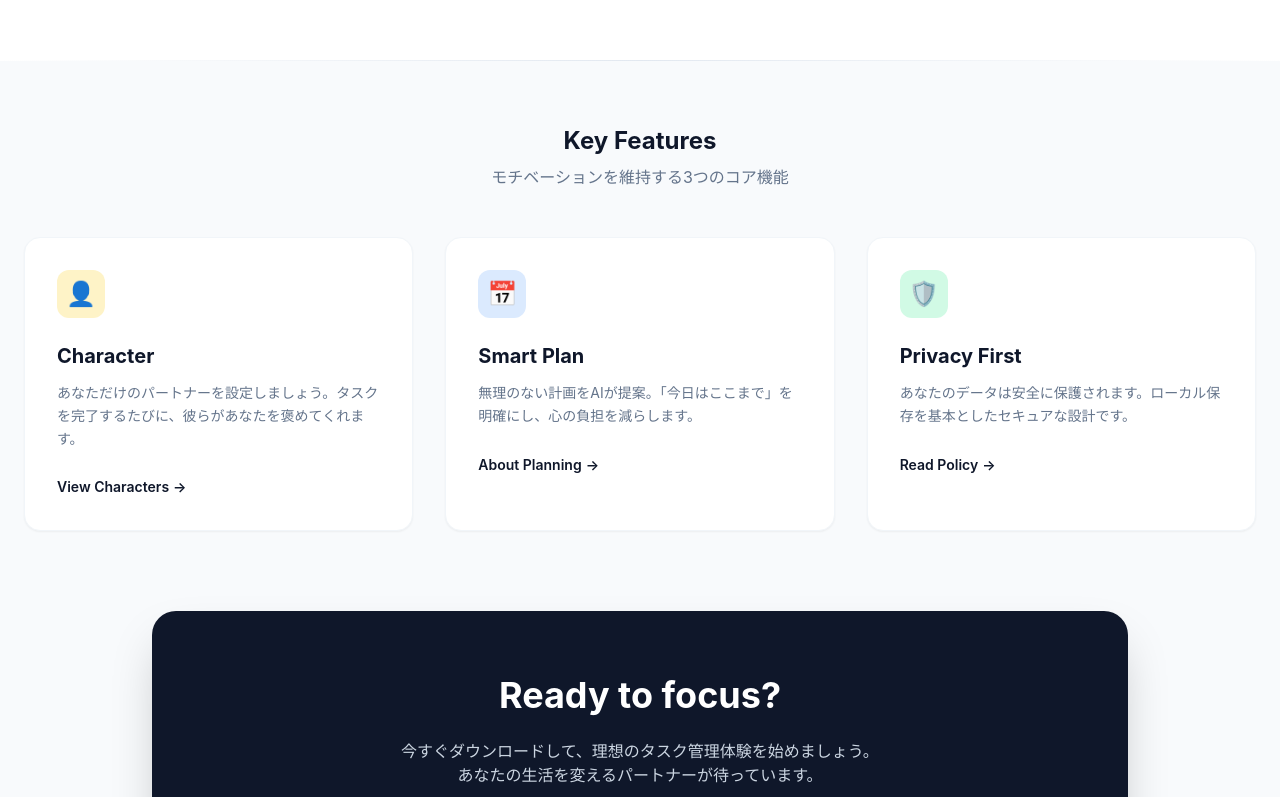
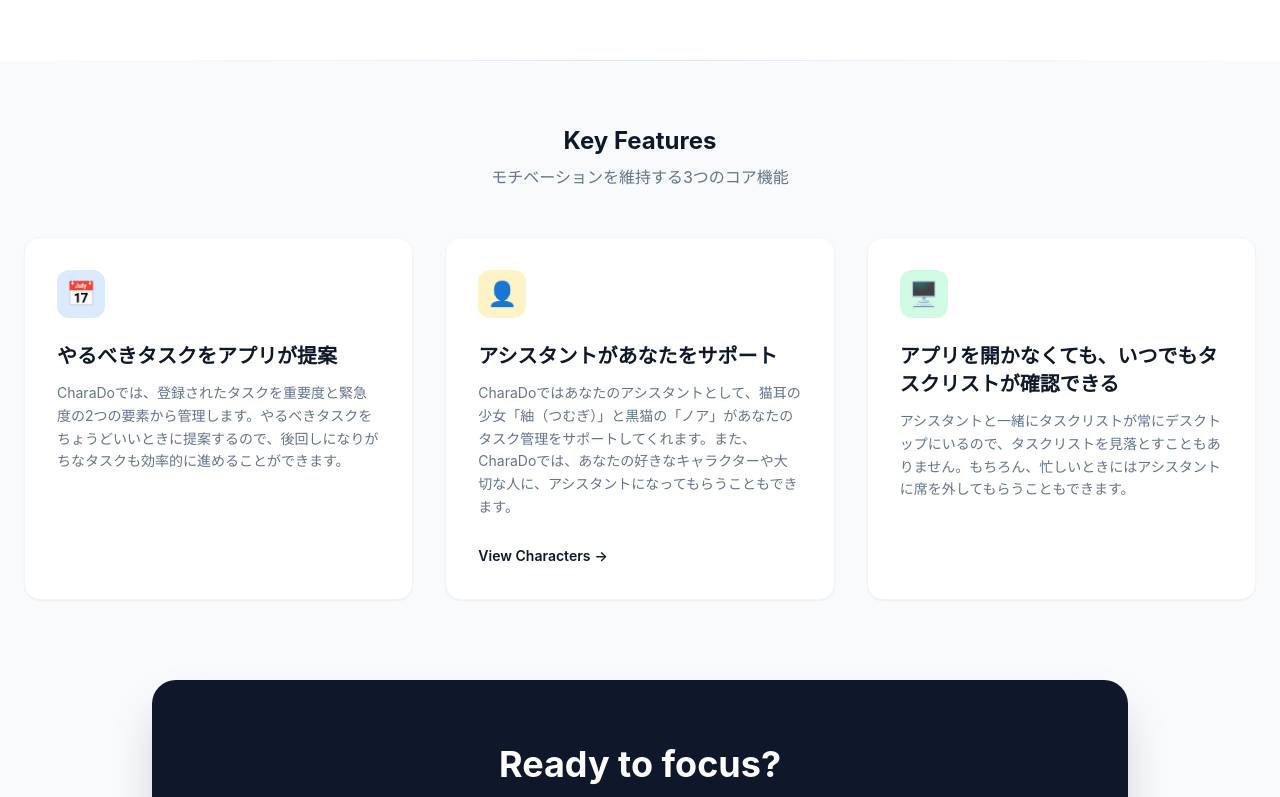
Before and after one commit to CharaDo-Official/cfeel-web, a React (Vite) app: page /charado in a window 1280 px wide. Shown: the part 568-1365 px from the top of the page. Built offline with nearby package versions, Linux system fonts and the light colour scheme.

Commit message:
#1 add CharaDoHomeコンテンツ追加

```diff
--- a/src/pages/charado/CharaDoHome.tsx
+++ b/src/pages/charado/CharaDoHome.tsx
@@ -17,8 +17,8 @@ export const CharaDoHome: React.FC = () => {
 						CharaDo
 					</h1>
 					<p className="mx-auto mb-10 max-w-2xl text-lg text-slate-500">
-						推しと共に、日々を整える。<br />
-						キャラクター特化型タスク管理アプリケーション。
+						タスク管理は大好きなキャラと一緒に！（or 大切な人と一緒に！）<br />
+						アシスタントがタスクを提案してくれる新感覚デスクトップマスコット
 					</p>
 
 					<div className="flex justify-center gap-4">
@@ -44,46 +44,40 @@ export const CharaDoHome: React.FC = () => {
 
 				<div className="grid grid-cols-1 gap-8 md:grid-cols-3">
 
-					{/* Feature 1: Character */}
+					{/* Feature 1: Task Proposal */}
+					<div className="group rounded-2xl border border-slate-100 bg-white p-8 shadow-sm transition-all duration-300 hover:-translate-y-1 hover:shadow-xl">
+						<div className="mb-6 inline-flex h-12 w-12 items-center justify-center rounded-xl bg-blue-100 text-2xl text-blue-600 group-hover:bg-blue-500 group-hover:text-white transition-colors">
+							📅
+						</div>
+						<h3 className="mb-3 text-xl font-bold text-primary">やるべきタスクをアプリが提案</h3>
+						<p className="mb-6 text-sm leading-relaxed text-slate-500">
+							CharaDoでは、登録されたタスクを重要度と緊急度の2つの要素から管理します。やるべきタスクをちょうどいいときに提案するので、後回しになりがちなタスクも効率的に進めることができます。
+						</p>
+					</div>
+
+					{/* Feature 2: Assistant Support */}
 					<div className="group rounded-2xl border border-slate-100 bg-white p-8 shadow-sm transition-all duration-300 hover:-translate-y-1 hover:shadow-xl">
 						<div className="mb-6 inline-flex h-12 w-12 items-center justify-center rounded-xl bg-amber-100 text-2xl text-amber-600 group-hover:bg-amber-500 group-hover:text-white transition-colors">
 							👤
 						</div>
-						<h3 className="mb-3 text-xl font-bold text-primary">Character</h3>
+						<h3 className="mb-3 text-xl font-bold text-primary">アシスタントがあなたをサポート</h3>
 						<p className="mb-6 text-sm leading-relaxed text-slate-500">
-							あなただけのパートナーを設定しましょう。タスクを完了するたびに、彼らがあなたを褒めてくれます。
+							CharaDoではあなたのアシスタントとして、猫耳の少女「紬（つむぎ）」と黒猫の「ノア」があなたのタスク管理をサポートしてくれます。また、CharaDoでは、あなたの好きなキャラクターや大切な人に、アシスタントになってもらうこともできます。
 						</p>
 						<Link to="/charado/character" className="inline-flex items-center text-sm font-semibold text-primary decoration-slate-300 underline-offset-4 hover:underline">
 							View Characters <span className="ml-1 transition-transform group-hover:translate-x-1">→</span>
 						</Link>
 					</div>
 
-					{/* Feature 2: Plan */}
-					<div className="group rounded-2xl border border-slate-100 bg-white p-8 shadow-sm transition-all duration-300 hover:-translate-y-1 hover:shadow-xl">
-						<div className="mb-6 inline-flex h-12 w-12 items-center justify-center rounded-xl bg-blue-100 text-2xl text-blue-600 group-hover:bg-blue-500 group-hover:text-white transition-colors">
-							📅
-						</div>
-						<h3 className="mb-3 text-xl font-bold text-primary">Smart Plan</h3>
-						<p className="mb-6 text-sm leading-relaxed text-slate-500">
-							無理のない計画をAIが提案。「今日はここまで」を明確にし、心の負担を減らします。
-						</p>
-						<Link to="/charado/plan" className="inline-flex items-center text-sm font-semibold text-primary decoration-slate-300 underline-offset-4 hover:underline">
-							About Planning <span className="ml-1 transition-transform group-hover:translate-x-1">→</span>
-						</Link>
-					</div>
-
-					{/* Feature 3: Policy */}
+					{/* Feature 3: Desktop Widget */}
 					<div className="group rounded-2xl border border-slate-100 bg-white p-8 shadow-sm transition-all duration-300 hover:-translate-y-1 hover:shadow-xl">
 						<div className="mb-6 inline-flex h-12 w-12 items-center justify-center rounded-xl bg-emerald-100 text-2xl text-emerald-600 group-hover:bg-emerald-500 group-hover:text-white transition-colors">
-							🛡️
+							🖥️
 						</div>
-						<h3 className="mb-3 text-xl font-bold text-primary">Privacy First</h3>
+						<h3 className="mb-3 text-xl font-bold text-primary">アプリを開かなくても、いつでもタスクリストが確認できる</h3>
 						<p className="mb-6 text-sm leading-relaxed text-slate-500">
-							あなたのデータは安全に保護されます。ローカル保存を基本としたセキュアな設計です。
+							アシスタントと一緒にタスクリストが常にデスクトップにいるので、タスクリストを見落とすこともありません。もちろん、忙しいときにはアシスタントに席を外してもらうこともできます。
 						</p>
-						<Link to="/charado/policy" className="inline-flex items-center text-sm font-semibold text-primary decoration-slate-300 underline-offset-4 hover:underline">
-							Read Policy <span className="ml-1 transition-transform group-hover:translate-x-1">→</span>
-						</Link>
 					</div>
 
 				</div>
--- a/src/pages/charado/Character.tsx
+++ b/src/pages/charado/Character.tsx
@@ -4,20 +4,15 @@ import { Breadcrumb } from '@/components/ui/Breadcrumb';
 // データ定義（省略なし）
 const characters = [
 	{
-		id: '01', name: 'Lumina', type: 'Supportive / Cheerful',
-		description: 'あなたの頑張りを肯定し、優しく背中を押してくれるパートナー。',
-		quote: "「その調子！一歩ずつ進んでいきましょう。」", color: '#F59E0B'
+		id: '01', name: 'Tsumugi', type: 'Energetic / Cat-Eared',
+		description: '元気いっぱいの猫耳少女。あなたのタスク管理を全力でサポートしてくれます。',
+		quote: "「お仕事お疲れ様！さあ、次も頑張ろう！」", color: '#F59E0B'
 	},
 	{
-		id: '02', name: 'Raven', type: 'Cool / Calm',
-		description: '感情に流されず、淡々とタスク管理をサポートする参謀タイプ。',
-		quote: "「予定通りです。次のタスクへ移行してください。」", color: '#3B82F6'
+		id: '02', name: 'Noah', type: 'Cool / Black Cat',
+		description: '冷静沈着な黒猫。的確なアドバイスで効率的な進行を助けます。',
+		quote: "「スケジュール通りです。遅れないように。」", color: '#3B82F6'
 	},
-	{
-		id: '03', name: 'Momo', type: 'Relaxed / Healing',
-		description: '焦りは禁物。マイペースに、でも確実に進みたいあなたへ。',
-		quote: "「ちょっと休憩しない？お茶でも飲んでさ。」", color: '#10B981'
-	}
 ];
 
 export const Character: React.FC = () => {
```
